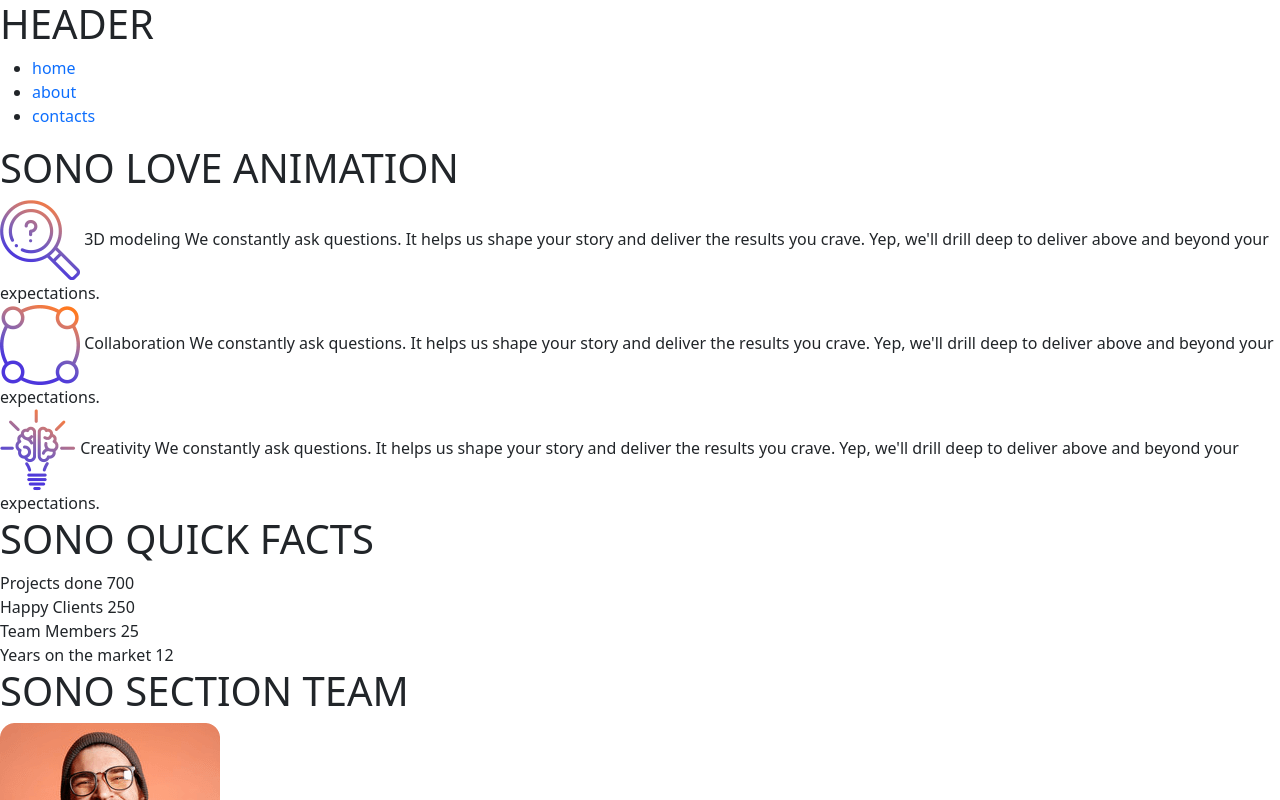
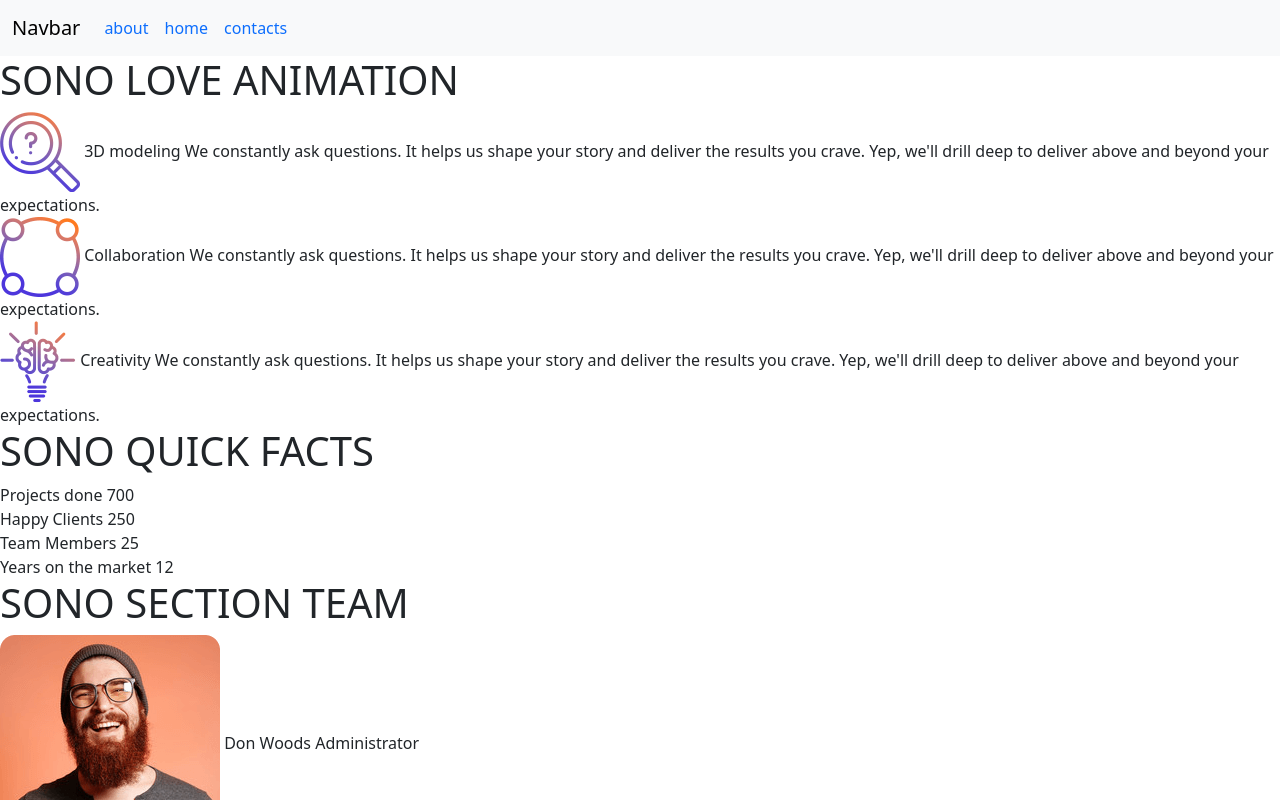
Before and after one commit to Chrissx77/proj-html-vuejs, a Vue app: page / in a window 1280 px wide. Shown: the top 800 px of the page. Built offline with nearby package versions, Linux system fonts and the light colour scheme.

Commit message:
add: aggiunto nav bar dentro header

```diff
--- a/index.html
+++ b/index.html
@@ -1,6 +1,7 @@
 <!doctype html>
 <html lang="en">
   <head>
+    <script src="https://cdn.jsdelivr.net/npm/bootstrap@5.0.2/dist/js/bootstrap.bundle.min.js" integrity="sha384-MrcW6ZMFYlzcLA8Nl+NtUVF0sA7MsXsP1UyJoMp4YLEuNSfAP+JcXn/tWtIaxVXM" crossorigin="anonymous"></script>
     <meta charset="UTF-8" />
     <link rel="icon" type="image/svg+xml" href="/vite.svg" />
     <meta name="viewport" content="width=device-width, initial-scale=1.0" />
--- a/src/components/Header.vue
+++ b/src/components/Header.vue
@@ -5,28 +5,75 @@ export default {
 </script>
 
 <template>
-  <nav>
-    <h1>HEADER</h1>
-    <ul>
-      <li >
+  <nav class="navbar navbar-expand-lg navbar-light bg-light">
+    <div class="container-fluid">
+      <a class="navbar-brand" href="#">Navbar</a>
+      <button
+        class="navbar-toggler"
+        type="button"
+        data-bs-toggle="collapse"
+        data-bs-target="#navbarNavDropdown"
+        aria-controls="navbarNavDropdown"
+        aria-expanded="false"
+        aria-label="Toggle navigation"
+      >
+        <span class="navbar-toggler-icon"></span>
+      </button>
+      <div class="collapse navbar-collapse" id="navbarNavDropdown">
+        <ul class="navbar-nav">
+          <li class="nav-item">
+            <a class="nav-link active" aria-current="page" href="#">
+              <router-link :to="{ name: 'about' }"> about </router-link>
+            </a>
+          </li>
+          <li class="nav-item">
+            <!-- <a class="nav-link" href="#"> -->
+            <a class="nav-link active" aria-current="page" href="#">
+              <router-link :to="{ name: 'home' }"> home </router-link>
+            </a>
+            <!-- </a> -->
+          </li>
+          <li class="nav-item">
+            <a class="nav-link" href="#">
+              <router-link :to="{ name: 'contacts' }"> contacts </router-link>
+            </a>
+          </li>
+        </ul>
+      </div>
+    </div>
+  </nav>
+
+  <!-- <nav class="navbar navbar-expand-sm navbar-light bg-light p-1 ">
+        <a class="navbar-brand text-danger" href="#"><img src="../assets/logo.png" alt=""></a>
+        <div class="collapse navbar-collapse justify-content-end" id="navbarSupportedContent">
+            <form >
+              <ul class="d-flex ">
+                <li class="mx-1">
+                  <a class="nav-link active" aria-current="page" href="#">
                      <router-link :to="{ name: 'home' }">
                         home
                       </router-link>
+                    </a>
                 </li>
-
-      <li >
+                <li class="mx-1">
+                  <a class="nav-link" href="#">
                     <router-link :to="{ name: 'about' }">
                      about
                     </router-link>
+                   </a>
                 </li>
-
-      <li >
+                <li class="mx-1">
+                  <a class="nav-link " href="#" >
                      <router-link :to="{ name: 'contacts' }">
                     contacts
                     </router-link>
+                   </a>
                 </li>
               </ul>
-  </nav>
+
+            </form>
+        </div>
+    </nav> -->
 </template>
 
 <style lang="scss" scoped>
--- a/src/style/general.scss
+++ b/src/style/general.scss
@@ -9,3 +9,7 @@
 a{
     text-decoration: none;
 }
+
+ul{
+    list-style: none;
+}
```
Lines whose indentation alone changed are shown as unchanged.
